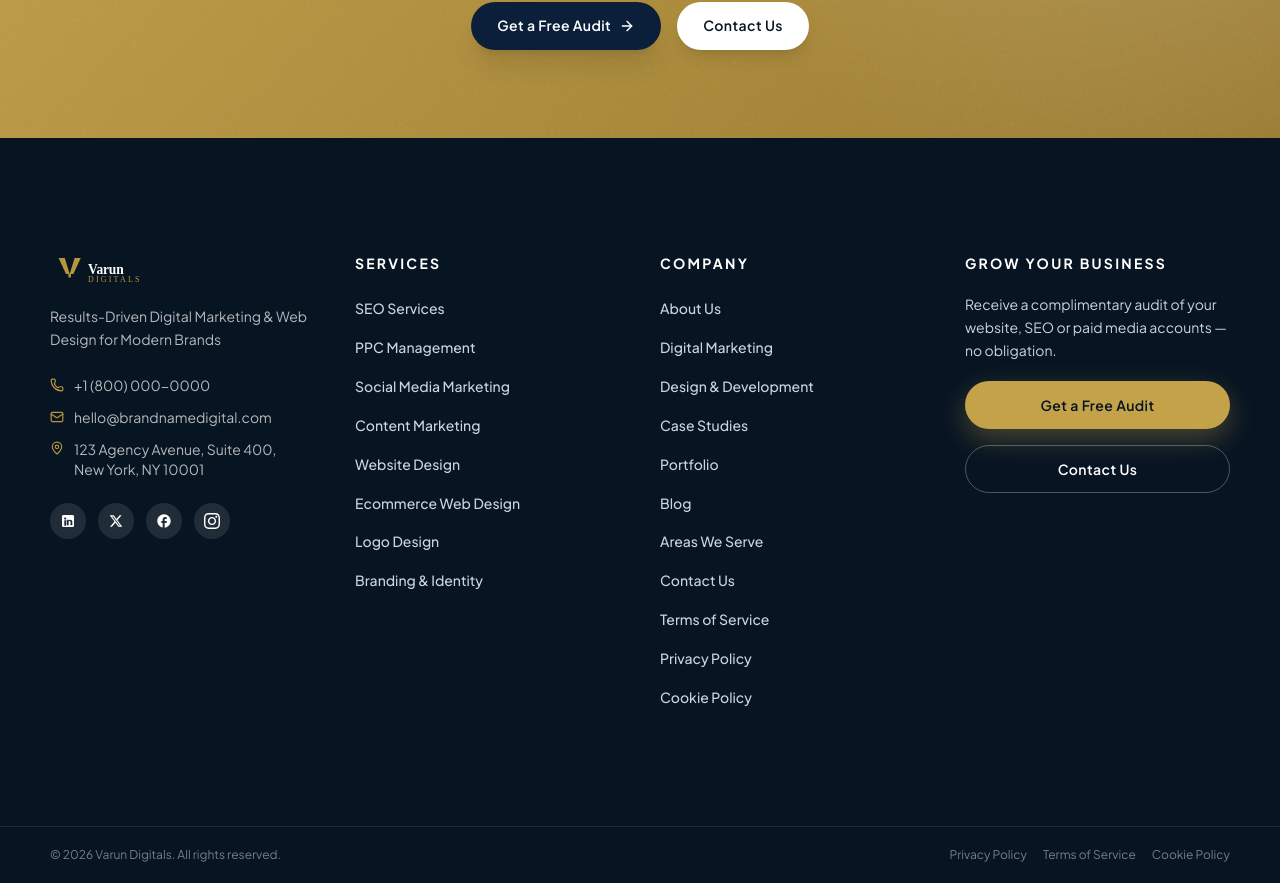
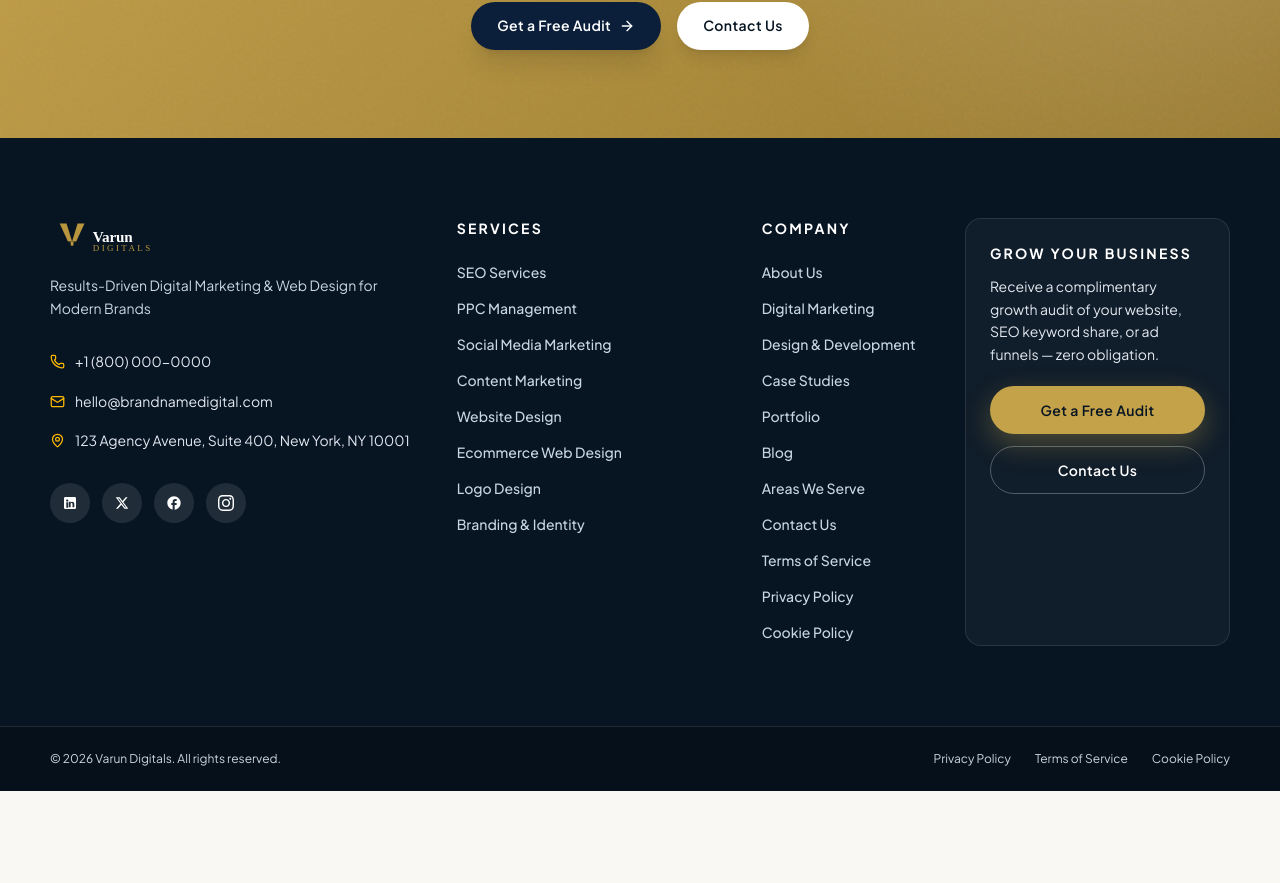
Before and after one commit to Ch-Abhinav-Chowdary/Digital-Creations, a React (Vite) app: page / in a window 1280 px wide. Shown: the part 9519-10402 px from the top of the page. After the commit the page ends 10310 px from the top, so only its background shows below. Built offline with nearby package versions, Linux system fonts and the light colour scheme.

Commit message:
changed home page

```diff
--- a/src/components/layout/Footer.jsx
+++ b/src/components/layout/Footer.jsx
@@ -42,17 +42,18 @@ export default function Footer() {
   const year = new Date().getFullYear()
 
   return (
-    <footer className="bg-[var(--color-navy-deep)] text-white" role="contentinfo">
+    <footer className="bg-[var(--color-navy-deep)] text-white relative overflow-hidden" role="contentinfo">
       {/* Main footer grid */}
-      <div className="container section">
-        <div className="grid gap-10 md:grid-cols-2 lg:grid-cols-4">
+      <div className="container py-12 md:py-16 lg:py-20">
+        <div className="grid gap-10 sm:grid-cols-2 lg:grid-cols-12">
+
           {/* Brand column */}
-          <div className="lg:col-span-1">
-            <Link to="/" className="flex items-center gap-2 mb-5" aria-label={`${SITE.name} — Home`}>
+          <div className="sm:col-span-2 lg:col-span-4 space-y-5">
+            <Link to="/" className="inline-flex items-center gap-2" aria-label={`${SITE.name} — Home`}>
               <img
                 src="/images/brand/logo-light.svg"
                 alt={SITE.name}
-                className="h-8 w-auto"
+                className="h-8 md:h-9 w-auto"
                 onError={(e) => {
                   e.target.onerror = null
                   e.target.style.display = 'none'
@@ -66,37 +67,37 @@ export default function Footer() {
                 {SITE.name}
               </span>
             </Link>
-            <p className="text-sm text-white/70 leading-relaxed mb-6">
+
+            <p className="text-sm text-slate-300 leading-relaxed max-w-sm">
               {SITE.tagline}
             </p>
 
-            {/* Contact info */}
-            <address className="not-italic space-y-3">
+            {/* Contact info with generous touch targets */}
+            <address className="not-italic space-y-3 pt-2">
               <a
                 href={`tel:${SITE.phone.replace(/\D/g, '')}`}
-                className="flex items-center gap-2.5 text-sm text-white/70 hover:text-[#B8963E] transition-colors"
+                className="flex items-center gap-2.5 text-sm text-slate-200 hover:text-amber-300 transition-colors py-1"
               >
-                <Phone size={14} className="flex-shrink-0 text-[#B8963E]" />
-                {SITE.phone}
+                <Phone size={15} className="flex-shrink-0 text-amber-400" />
+                <span>{SITE.phone}</span>
               </a>
               <a
                 href={`mailto:${SITE.email}`}
-                className="flex items-center gap-2.5 text-sm text-white/70 hover:text-[#B8963E] transition-colors"
+                className="flex items-center gap-2.5 text-sm text-slate-200 hover:text-amber-300 transition-colors py-1"
               >
-                <Mail size={14} className="flex-shrink-0 text-[#B8963E]" />
-                {SITE.email}
+                <Mail size={15} className="flex-shrink-0 text-amber-400" />
+                <span>{SITE.email}</span>
               </a>
-              <div className="flex items-start gap-2.5 text-sm text-white/70">
-                <MapPin size={14} className="flex-shrink-0 mt-0.5 text-[#B8963E]" />
-                <span>
-                  {SITE.address.street},<br />
-                  {SITE.address.city}, {SITE.address.state} {SITE.address.zip}
+              <div className="flex items-start gap-2.5 text-sm text-slate-200 py-1">
+                <MapPin size={15} className="flex-shrink-0 mt-0.5 text-amber-400" />
+                <span className="leading-snug">
+                  {SITE.address.street}, {SITE.address.city}, {SITE.address.state} {SITE.address.zip}
                 </span>
               </div>
             </address>
 
             {/* Social links */}
-            <div className="flex gap-3 mt-6">
+            <div className="flex flex-wrap gap-3 pt-2">
               {[
                 { href: SITE.social.linkedin, key: 'LinkedIn', label: 'LinkedIn' },
                 { href: SITE.social.twitter, key: 'Twitter / X', label: 'Twitter / X' },
@@ -111,7 +112,7 @@ export default function Footer() {
                     target="_blank"
                     rel="noopener noreferrer"
                     aria-label={label}
-                    className="w-9 h-9 rounded-full flex items-center justify-center bg-white/10 hover:bg-[var(--color-accent)] hover:text-[var(--color-navy)] transition-all duration-200 text-white hover:-translate-y-0.5"
+                    className="w-10 h-10 rounded-full flex items-center justify-center bg-white/10 hover:bg-amber-400 hover:text-[#071422] transition-all duration-200 text-white hover:-translate-y-0.5"
                   >
                     {IconComponent && <IconComponent />}
                   </a>
@@ -120,17 +121,17 @@ export default function Footer() {
             </div>
           </div>
 
-          {/* Services */}
-          <div>
-            <h3 className="text-sm font-bold !text-white uppercase tracking-[0.16em] mb-5 !font-[family-name:var(--font-body)]">
+          {/* Services Column */}
+          <div className="sm:col-span-1 lg:col-span-3">
+            <h3 className="text-sm font-bold !text-white uppercase tracking-[0.16em] mb-4 md:mb-5 !font-[family-name:var(--font-body)]">
               Services
             </h3>
-            <ul className="space-y-2.5">
+            <ul className="space-y-2">
               {SERVICES_LINKS.map((link) => (
                 <li key={link.href}>
                   <Link
                     to={link.href}
-                    className="text-sm text-slate-300 hover:text-amber-300 transition-colors font-medium"
+                    className="block py-1 text-sm text-slate-300 hover:text-amber-300 transition-colors font-medium"
                   >
                     {link.label}
                   </Link>
@@ -139,17 +140,17 @@ export default function Footer() {
             </ul>
           </div>
 
-          {/* Company */}
-          <div>
-            <h3 className="text-sm font-bold !text-white uppercase tracking-[0.16em] mb-5 !font-[family-name:var(--font-body)]">
+          {/* Company Column */}
+          <div className="sm:col-span-1 lg:col-span-2">
+            <h3 className="text-sm font-bold !text-white uppercase tracking-[0.16em] mb-4 md:mb-5 !font-[family-name:var(--font-body)]">
               Company
             </h3>
-            <ul className="space-y-2.5">
+            <ul className="space-y-2">
               {FOOTER_LINKS.map((link) => (
                 <li key={link.href}>
                   <Link
                     to={link.href}
-                    className="text-sm text-slate-300 hover:text-amber-300 transition-colors font-medium"
+                    className="block py-1 text-sm text-slate-300 hover:text-amber-300 transition-colors font-medium"
                   >
                     {link.label}
                   </Link>
@@ -158,17 +159,18 @@ export default function Footer() {
             </ul>
           </div>
 
-          {/* CTA / newsletter column */}
-          <div>
-            <h3 className="text-sm font-bold !text-white uppercase tracking-[0.16em] mb-5 !font-[family-name:var(--font-body)]">
+          {/* CTA / Growth column */}
+          <div className="sm:col-span-2 lg:col-span-3 p-6 rounded-2xl bg-white/[0.04] border border-white/10">
+            <h3 className="text-sm font-bold !text-white uppercase tracking-[0.16em] mb-3 !font-[family-name:var(--font-body)]">
               Grow Your Business
             </h3>
-            <p className="text-sm text-slate-300 mb-5 leading-relaxed">
-              Receive a complimentary audit of your website, SEO or paid media accounts — no obligation.
+            <p className="text-xs sm:text-sm text-slate-200 mb-5 leading-relaxed">
+              Receive a complimentary growth audit of your website, SEO keyword share, or ad funnels — zero obligation.
             </p>
+            <div className="space-y-3">
               <Link
                 to="/free-website-audit"
-              className="btn btn-primary w-full text-sm mb-4 font-bold shadow-lg"
+                className="btn btn-primary w-full text-sm font-bold shadow-lg"
               >
                 {SITE.ctaPrimary}
               </Link>
@@ -181,15 +183,16 @@ export default function Footer() {
             </div>
           </div>
         </div>
+      </div>
 
       {/* Bottom bar */}
-      <div className="border-t border-white/10">
-        <div className="container py-5 flex flex-col sm:flex-row items-center justify-between gap-3 text-xs text-white/45">
+      <div className="border-t border-white/10 bg-black/20">
+        <div className="container py-6 flex flex-col sm:flex-row items-center justify-between gap-4 text-xs text-slate-300 text-center sm:text-left">
           <p>© {year} {SITE.name}. All rights reserved.</p>
-          <div className="flex gap-4">
-            <Link to="/privacy-policy" className="hover:text-white/70 transition-colors">Privacy Policy</Link>
-            <Link to="/terms-of-services" className="hover:text-white/70 transition-colors">Terms of Service</Link>
-            <Link to="/cookie-policy" className="hover:text-white/70 transition-colors">Cookie Policy</Link>
+          <div className="flex flex-wrap justify-center sm:justify-end gap-x-6 gap-y-2">
+            <Link to="/privacy-policy" className="hover:text-amber-300 transition-colors">Privacy Policy</Link>
+            <Link to="/terms-of-services" className="hover:text-amber-300 transition-colors">Terms of Service</Link>
+            <Link to="/cookie-policy" className="hover:text-amber-300 transition-colors">Cookie Policy</Link>
           </div>
         </div>
       </div>
```
Lines whose indentation alone changed are shown as unchanged.
